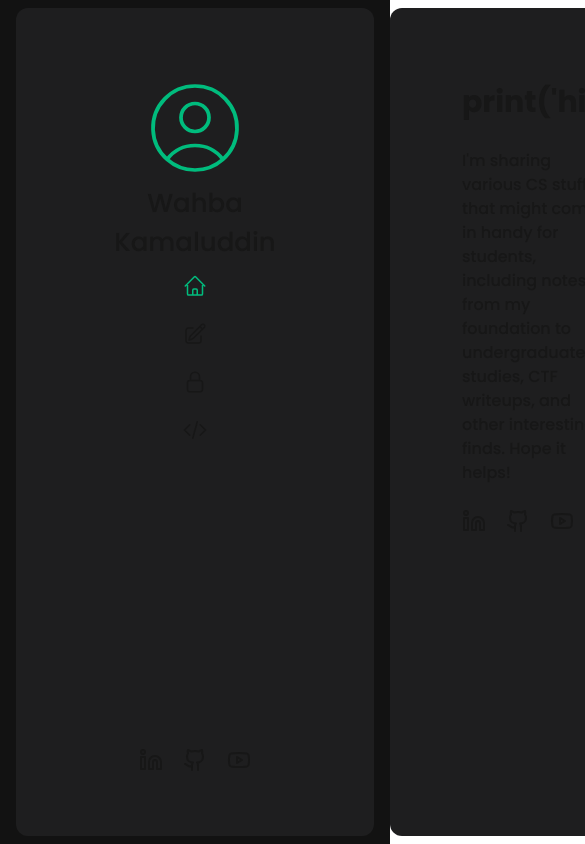
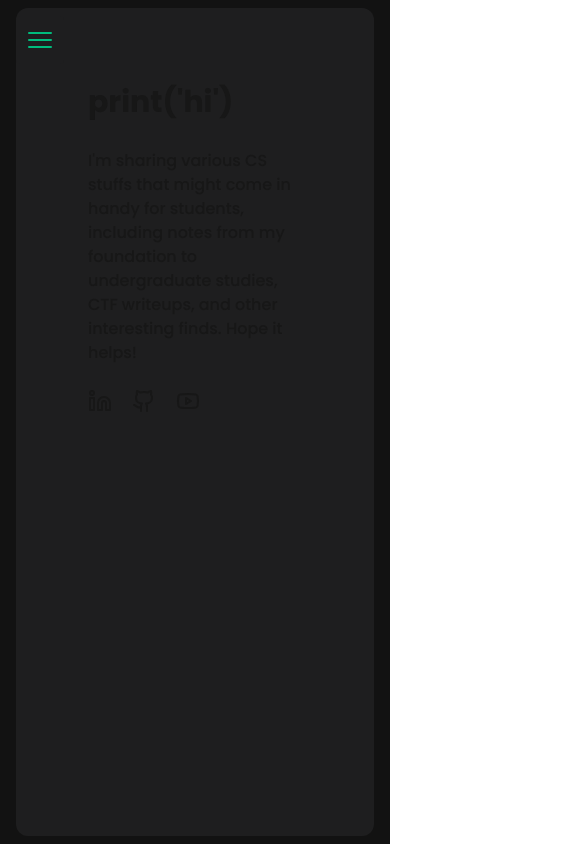
Before and after one commit to wahbakamaluddin/blog1, a Next.js app: page / in a window 390 px wide. Shown: the top 844 px of the page, 585 px wide, since content can reach past the window. Built offline with nearby package versions, Linux system fonts and the light colour scheme.

Commit message:
Add mobile ui adaptability

```diff
--- a/app/layout.tsx
+++ b/app/layout.tsx
@@ -2,7 +2,7 @@ import type { Metadata } from "next";
 import { poppins } from "@/app/ui/fonts";
 import "./globals.css";
 import SideNav from "@/app/ui/sidenav/sidenav";
-
+import MobileLayout from "@/app/ui/MobileLayout";
 
 export const metadata: Metadata = {
   title: "Create Next App",
@@ -16,17 +16,10 @@ export default function RootLayout({
 }>) {
   return (
     <html lang="en">
-      <body
-        className={`${poppins.className} antialiased`}
-      >
-        <div className="flex px-4 py-2 gap-4 h-screen bg-[#121212] md:flex-row md:overflow-hidden">
-          <div className="p-6 w-full flex-none rounded-xl bg-[#1E1E1F] md:w-64">
-            <SideNav />
-          </div>
-          <div className="flex rounded-xl bg-[#1E1E1F] p-6 md:overflow-y-auto md:p-1 flex-1">
-            {children}
-          </div>
-        </div>
+      <body className={`${poppins.className} antialiased`}>
+        <MobileLayout>
+          {children}
+        </MobileLayout>
       </body>
     </html>
   );
--- /dev/null
+++ b/app/ui/MobileLayout.tsx
@@ -0,0 +1,46 @@
+"use client";
+import { useState } from "react";
+import SideNav from "@/app/ui/sidenav/sidenav";
+import { Bars3Icon, XMarkIcon } from "@heroicons/react/24/outline";
+
+export default function MobileLayout({ children }: { children: React.ReactNode }) {
+  const [sideNavOpen, setSideNavOpen] = useState(false);
+  return (
+    <>
+      {/* Hamburger for mobile */}
+      <div className="md:hidden fixed top-4 left-4 z-50">
+        <button
+          aria-label={sideNavOpen ? "Close navigation" : "Open navigation"}
+          onClick={() => setSideNavOpen((v) => !v)}
+          className="p-2 rounded bg-[#1E1E1F] text-emerald-500 hover:bg-[#232324] focus:outline-none focus:ring-2 focus:ring-emerald-500"
+        >
+          {sideNavOpen ? (
+            <XMarkIcon className="h-8 w-8" />
+          ) : (
+            <Bars3Icon className="h-8 w-8" />
+          )}
+        </button>
+      </div>
+      {/* Overlay SideNav for mobile */}
+      {sideNavOpen && (
+        <div className="fixed inset-0 z-40 bg-black/60 md:hidden" onClick={() => setSideNavOpen(false)}>
+          <div
+            className="absolute left-0 top-0 h-full w-64 bg-[#1E1E1F] shadow-xl p-6"
+            onClick={(e) => e.stopPropagation()}
+          >
+            <SideNav />
+          </div>
+        </div>
+      )}
+      <div className="flex px-4 py-2 gap-4 h-screen bg-[#121212] md:flex-row md:overflow-hidden">
+        {/* Hide SideNav on mobile, show on md+ */}
+        <div className="hidden md:block p-6 w-full flex-none rounded-xl bg-[#1E1E1F] md:w-64">
+          <SideNav />
+        </div>
+        <div className="flex rounded-xl bg-[#1E1E1F] p-6 md:overflow-y-auto md:p-1 flex-1">
+          {children}
+        </div>
+      </div>
+    </>
+  );
+}
--- a/app/ui/sidenav/sidenav.tsx
+++ b/app/ui/sidenav/sidenav.tsx
@@ -4,26 +4,24 @@ import NavLinks from '@/app/ui/sidenav/NavLinks';
 import SocMedIcons from '@/app/ui/sidenav/SocMedIcons';
 export default function SideNav() {
     return (
-        <div className="flex flex-col items-center h-full px-10 py-10 ">
+        <nav className="flex flex-col items-center h-full px-6 py-8 md:px-10 md:py-10">
             <div>
-                <UserCircleIcon className="h-28 w-28 text-emerald-500" strokeWidth={0.8} />
+                <UserCircleIcon className="h-20 w-20 md:h-28 md:w-28 text-emerald-500" strokeWidth={0.8} />
             </div>
-            <div>
+            <div className="mt-2 mb-4">
                 <Link
                     href="/"
-                    className="flex flex-col items-center"
+                    className="flex flex-col items-center focus:outline-none focus:ring-2 focus:ring-emerald-500"
                 >
-                    <p className="font-medium text-[26px]">Wahba </p>
-                    <p className="font-medium text-[26px]">Kamaluddin</p>
+                    <p className="font-medium text-[22px] md:text-[26px]">Wahba </p>
+                    <p className="font-medium text-[22px] md:text-[26px]">Kamaluddin</p>
                 </Link>
             </div>
-            <div>
+            <div className="w-full">
                 <NavLinks />
             </div>
             <div className="h-full w-full grow"></div>
             <SocMedIcons />
-        </div>
-
-
+        </nav>
     )
 }
```
Also changed, not shown: 1 other file (tests, documents, lock files or other folders).
